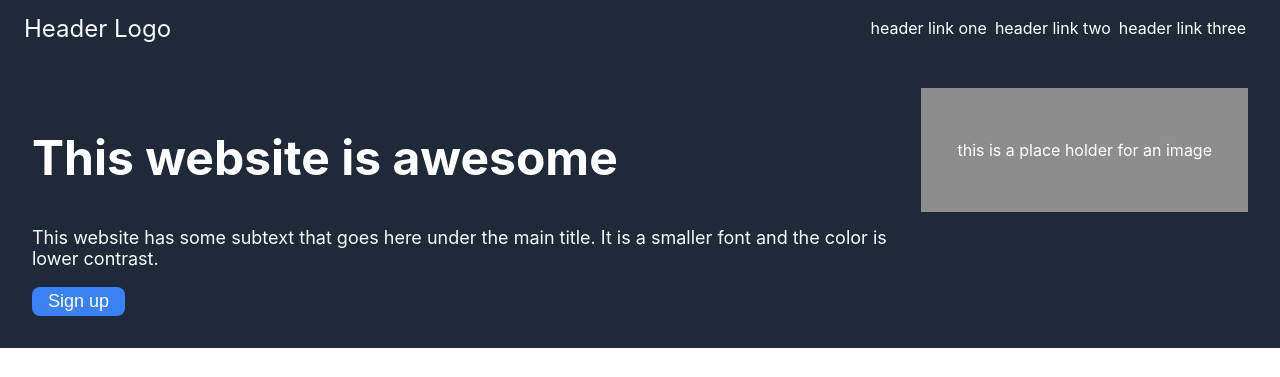
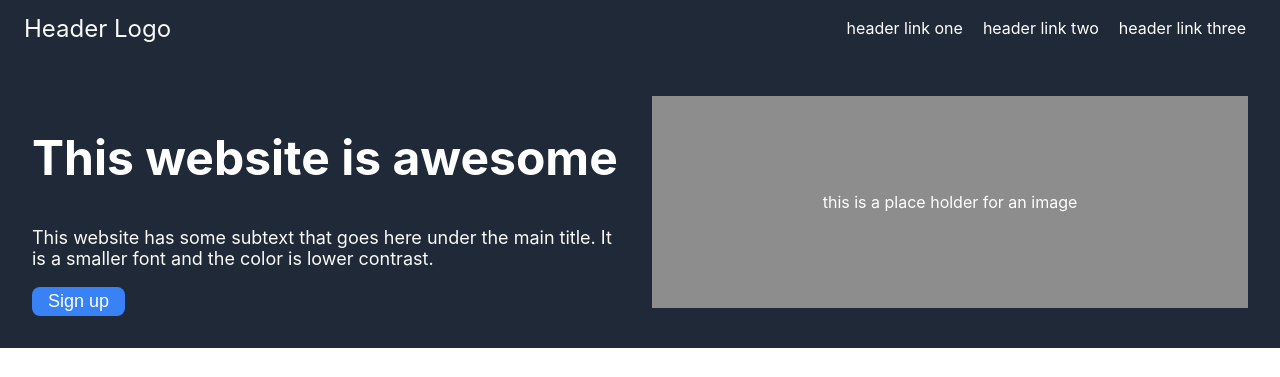
Before and after one commit to fann-t/landing, a plain HTML site: page index.html in a window 1280 px wide. Shown: the top 377 px of the page. Drawn offline with Linux system fonts and the light colour scheme.

Commit message:
test gitignore

```diff
--- a/style.css
+++ b/style.css
@@ -22,7 +22,7 @@ ul {
     padding: 8px;
     display: flex;
     flex-direction: row;
-    gap: 8px;
+    gap: 20px;
     align-items: center;
 }
 
@@ -47,8 +47,8 @@ ul {
     padding: 32px;
     display: flex;
     justify-content: space-between;
+    flex-flow: row;
     gap: 24px;
-    flex-grow: 1;
 }
 
 .input h2{
@@ -61,11 +61,24 @@ ul {
     color: #f9faf8
 }
 
+.one .left{
+    flex: 1 1 0;
+}
+
+.one .right{
+    flex: 1 1 0;
+    display: flex;
+    align-items: center;
+}
+
+
+
 .image {
     background-color: rgb(142, 141, 141) ;
     text-align: center;
     text-wrap: nowrap;
-    padding: 36px;
+    padding: 80px;
+    flex-grow: 1
 }
 
 
@@ -82,7 +95,6 @@ button {
 .two {
     background-color: white;
     padding: 32px;
-    gap: 52px;
     text-align: center;
 }
 
```
Also changed, not shown: 1 other file.
